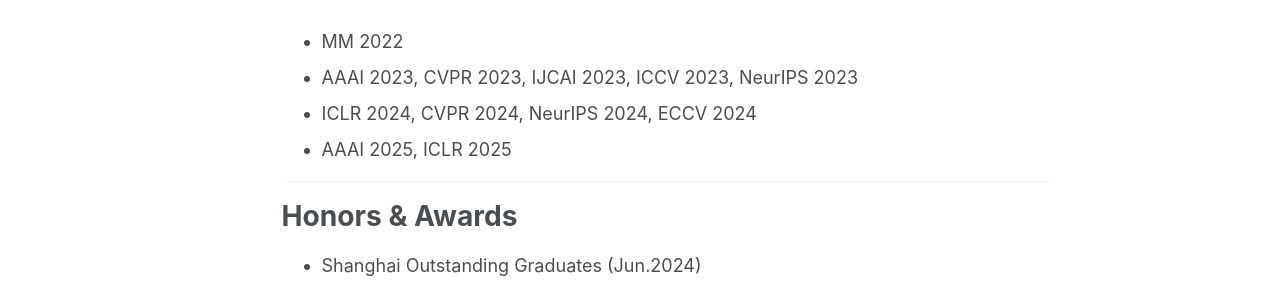
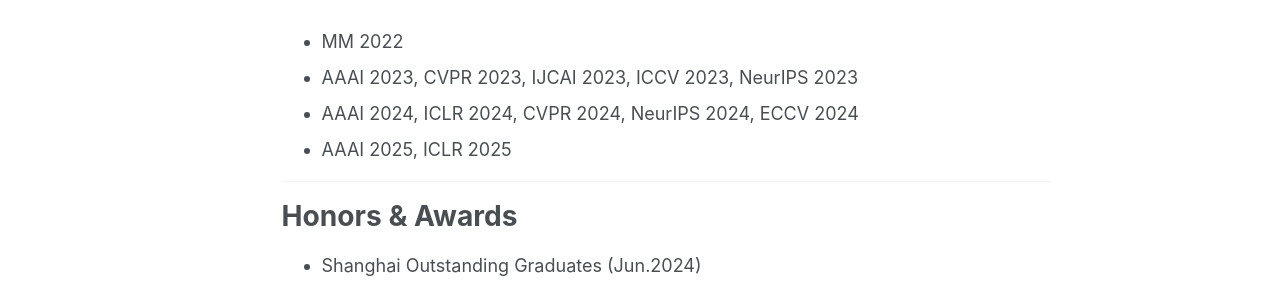
Before and after one commit to zhipeng-wei/zhipeng-wei.github.io, a Jekyll site: the page built from _pages/about.md, in a window 1280 px wide and 1188 px high. Shown: the part 539-830 px from the top of the window. Built offline with Jekyll 4.4.1, drawn with Linux system fonts in a browser that asks for light colours.

Commit message:
Update about.md

```diff
--- a/_pages/about.md
+++ b/_pages/about.md
@@ -21,7 +21,7 @@ Services
 Reviewer for:
 * MM 2022
 * AAAI 2023, CVPR 2023, IJCAI 2023, ICCV 2023, NeurIPS 2023
-* ICLR 2024, CVPR 2024, NeurIPS 2024, ECCV 2024
+* AAAI 2024, ICLR 2024, CVPR 2024, NeurIPS 2024, ECCV 2024
 * AAAI 2025, ICLR 2025
 
 ---
```
